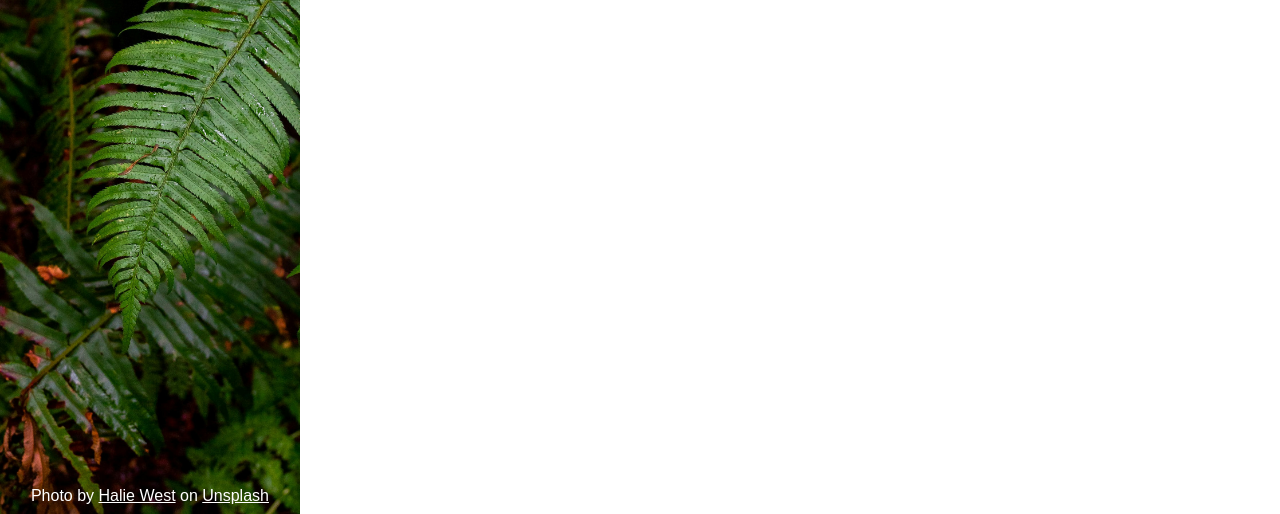
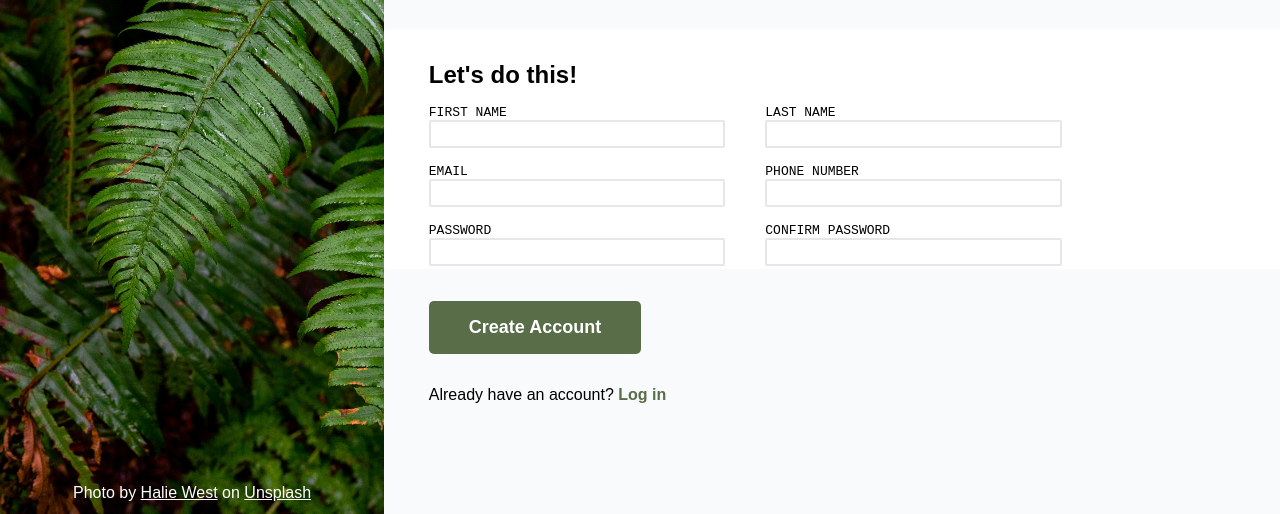
Before and after one commit to SpeakBoy/odin-sign-up-form, a plain HTML site: page index.html in a window 1280 px wide. Shown: the part 286-800 px from the top of the page. Drawn offline with Linux system fonts and the light colour scheme.

Commit message:
Create styling for content section

```diff
--- a/index.html
+++ b/index.html
@@ -28,25 +28,34 @@
             <form id="sign-up-form">
                 <legend>Let's do this!</legend>
                 <div class="form-row">
+                    <div class="form-input">
                         <label for="first-name">FIRST NAME</label>
                         <input type="text" id="first-name" name="first-name">
-
+                    </div>
+                    <div class="form-input">
                         <label for="last-name">LAST NAME</label>
                         <input type="text" id="last-name" name="last-name">
                     </div>
+                </div>
                 <div class="form-row">
+                    <div class="form-input">
                         <label for="email">EMAIL</label>
                         <input type="email" id="email" name="email">
-
+                    </div>
+                    <div class="form-input">
                         <label for="phone-number">PHONE NUMBER</label>
                         <input type="tel" id="phone-number" name="phone-number">
                     </div>
+                </div>
                 <div class="form-row">
+                    <div class="form-input">
                         <label for="password">PASSWORD</label>
-                    <input type="password" id="password" name="password">
-
+                        <input type="password" id="password" name="password" minlength="8" required>
+                    </div>
+                    <div class="form-input">
                         <label for="confirm-password">CONFIRM PASSWORD</label>
-                    <input type="password" id="confirm-password" name="confirm-password">
+                        <input type="password" id="confirm-password" name="confirm-password" minlength="8" required>
+                    </div>
                 </div>
             </form>
             <button type="submit" form="sign-up-form">Create Account</button>
--- a/style.css
+++ b/style.css
@@ -29,6 +29,8 @@ body {
 html,
 body {
     height: 100%;
+    background-color: #F9FAFB;
+    font-family: sans-serif;
 }
 
 .splash {
@@ -37,7 +39,7 @@ body {
     display: flex;
     flex-direction: column;
     align-items: center;
-    width: 33%;
+    width: 30%;
 }
 
 .title {
@@ -47,8 +49,8 @@ body {
     background-color: rgb(0 0 0 / 50%);
     width: 100%;
     height: 20%;
-    padding: 20px;
-    margin-top: 40%;
+    padding: 24px;
+    margin-top: 30%;
 }
 
 .title > img {
@@ -63,7 +65,6 @@ body {
 
 .photo-credits {
     color: white;
-    font-family: sans-serif;
     margin-top: auto;
     margin-bottom: 3%;
 }
@@ -71,3 +72,89 @@ body {
 .photo-credits > a {
     color: inherit;
 }
+
+.content {
+    display: flex;
+    flex-direction: column;
+    justify-content: center;
+    align-items: flex-start;
+    gap: 32px;
+    width: 70%;
+}
+
+.content > h2 {
+    width: 60%;
+}
+
+.content > h2,
+.content > button,
+.content > .existing-account {
+    margin-left: 5%;
+}
+
+form {
+    background-color: white;
+    width: 100%;
+    height: 30%;
+    padding-left: 5%;
+    padding-top: 32px;
+    padding-bottom: 32px;
+    display: flex;
+    flex-direction: column;
+    justify-content: space-between;
+    gap: 16px;
+}
+
+.content > .existing-account > a {
+    text-decoration: none;
+    color: #596D48;
+    font-weight: bold;
+}
+
+.content > button {
+    background-color: #596D48;
+    color: white;
+    padding: 16px 40px;
+    font-size: large;
+    font-weight: bold;
+    border: none;
+    border-radius: 5px;
+}
+
+legend {
+    font-weight: bold;
+    font-size: x-large;
+}
+
+.form-row {
+    display: flex;
+    gap: 40px;
+}
+
+.form-input {
+    display: flex;
+    flex-direction: column;
+}
+
+input {
+    border: 2px solid #E5E7EB;
+    border-radius: 2px;
+    padding: 8px;
+    height: 28px;
+    width: 40ch;
+}
+
+label {
+    font-size: small;
+    font-family: 'Courier New', Courier, monospace;
+}
+
+#password:user-invalid,
+#confirm-password:user-invalid {
+    border: 2px solid red;
+}
+
+input:focus {
+    outline: none;
+    border: 2px solid blue;
+}
```
Lines whose indentation alone changed are shown as unchanged.
